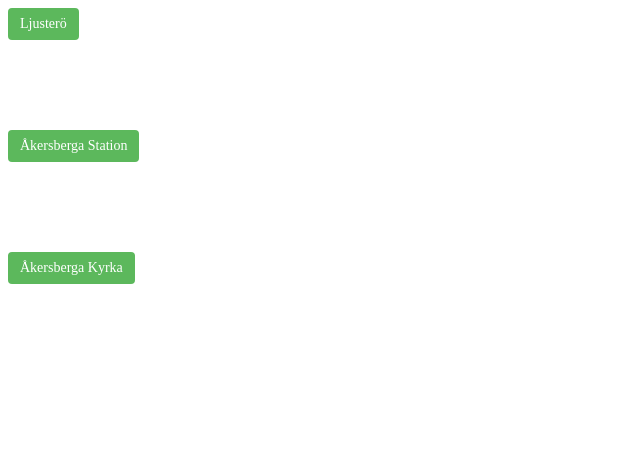
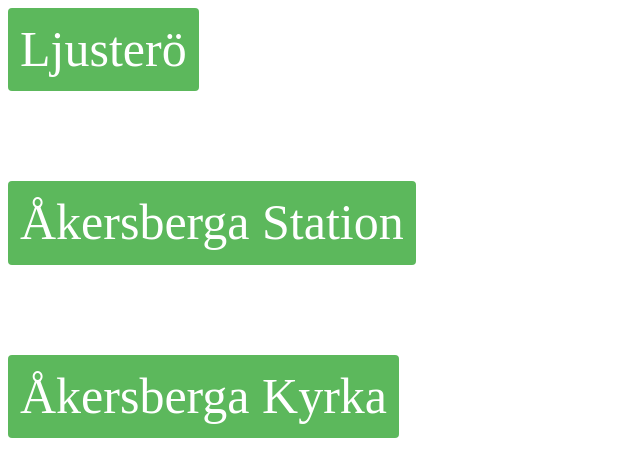
Before and after one commit to unytha/unytha, a plain HTML site: page index.html in a window 1280 px wide. Shown: the whole page, without its empty margins (0-640 px from the left). Drawn offline with Linux system fonts and the light colour scheme.

Commit message:
ökar storlek

```diff
--- a/index.html
+++ b/index.html
@@ -7,7 +7,7 @@
     border-radius: 4px;
     cursor: pointer;
     display: inline-block;
-    font-size: 14px;
+    font-size: 50px;
     font-weight: 400;
     line-height: 1.42857;
     padding: 6px 12px;
@@ -26,7 +26,7 @@ j=d.createElement(s),dl=l!='dataLayer'?'&l='+l:'';j.async=true;j.src=
 })(window,document,'script','dataLayer','GTM-KS256M');</script>
 <!-- End Google Tag Manager -->
 
-<a class="button" id="Ljusterö">Ljusterö</a>
+<a class="button" div style="text-align:center" id="Ljusterö">Ljusterö</a>
 
 		<br>
 		<br>
@@ -34,7 +34,7 @@ j=d.createElement(s),dl=l!='dataLayer'?'&l='+l:'';j.async=true;j.src=
 		<br>
 		<br>
 		<br>
-		<a class="button" id="ÅkersbergaStation">Åkersberga Station</a>
+		<a class="button" div style="text-align:center" id="ÅkersbergaStation">Åkersberga Station</a>
 
 		<br>
 		<br>
@@ -43,7 +43,7 @@ j=d.createElement(s),dl=l!='dataLayer'?'&l='+l:'';j.async=true;j.src=
 		<br>
 		<br>
 
-		<a class="button" id="ÅkersbergaKyrka">Åkersberga Kyrka</a>
+		<a class="button" div style="text-align:center" id="ÅkersbergaKyrka">Åkersberga Kyrka</a>
 
 		<br>
 		<br>
```
Also changed, not shown: Knappar.txt.
